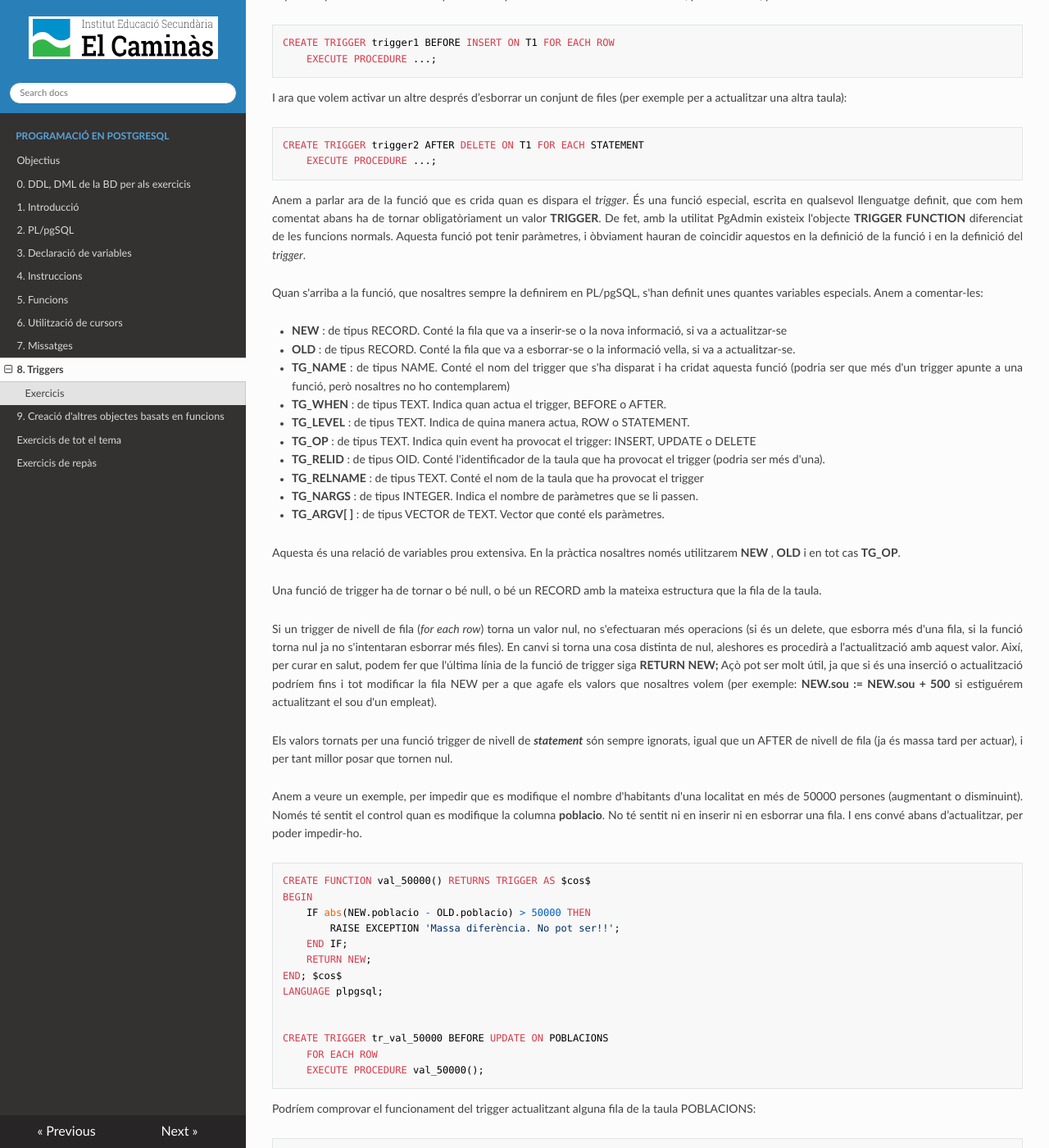
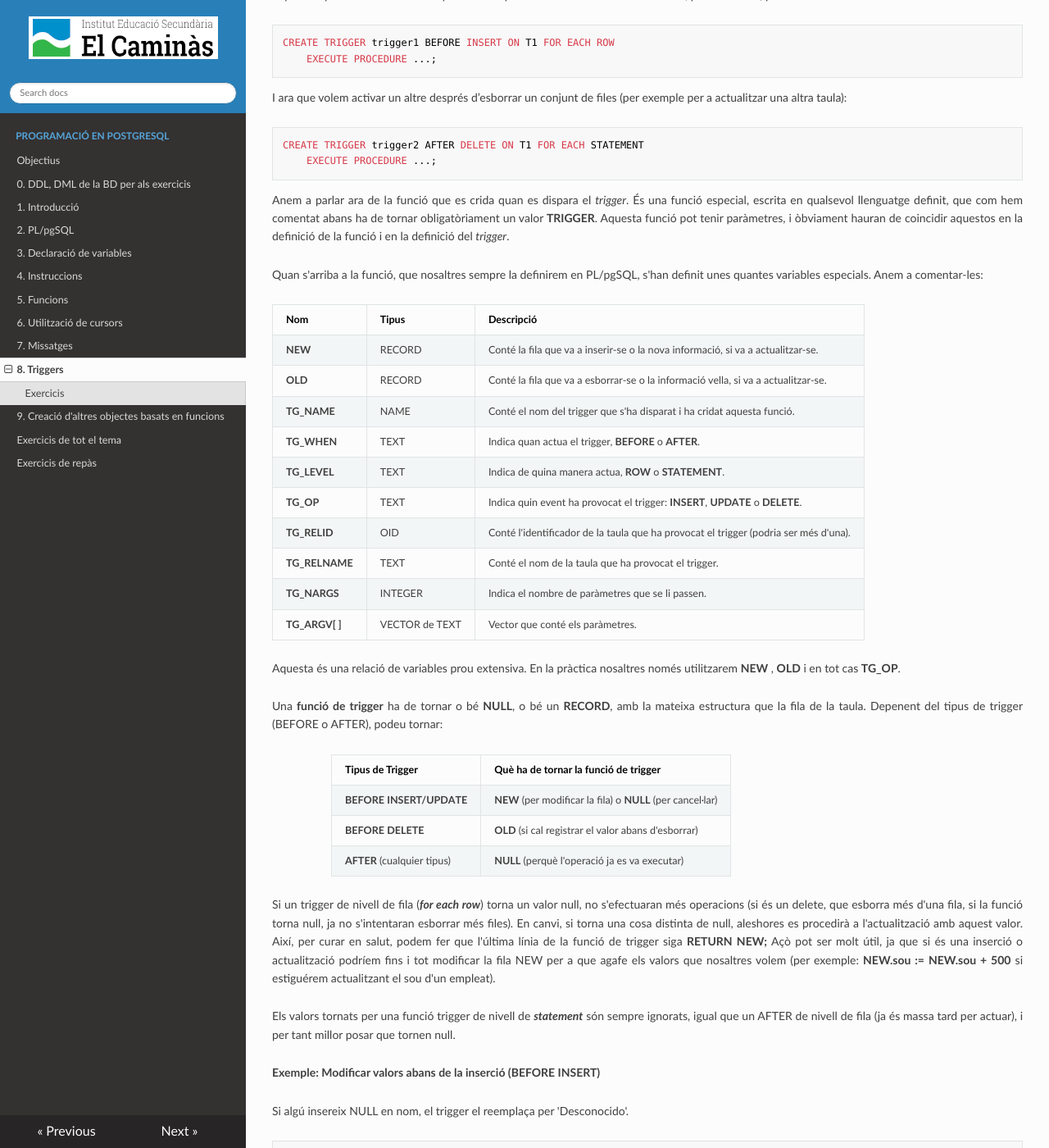
Before and after one commit to asalvadorc/BBDD_PostgrePLSQL, an MkDocs documentation site: the page built from docs/8_triggers.md, in a window 1280 px wide and 1400 px high, scrolled down 759 px. Shown: the whole window at 82% size. Built offline with MkDocs 1.6.1, drawn with Linux system fonts in a browser that asks for light colours; nearby versions of some CDN libraries; emoji names are drawn with the system emoji font; some of the changed text lies outside the part shown.

Commit message:
triggers

```diff
--- a/docs/8_triggers.md
+++ b/docs/8_triggers.md
@@ -48,45 +48,45 @@
 
 Anem a parlar ara de la funció que es crida quan es dispara el _trigger_. És
 una funció especial, escrita en qualsevol llenguatge definit, que com hem
-comentat abans ha de tornar obligatòriament un valor **TRIGGER**. De fet, amb
-la utilitat PgAdmin existeix l'objecte **TRIGGER FUNCTION** diferenciat de les
-funcions normals. Aquesta funció pot tenir paràmetres, i òbviament hauran de
-coincidir aquestos en la definició de la funció i en la definició del
-_trigger_.
+comentat abans ha de tornar obligatòriament un valor **TRIGGER**. Aquesta funció pot tenir paràmetres, i òbviament hauran de coincidir aquestos en la definició de la funció i en la definició del _trigger_.
 
 Quan s'arriba a la funció, que nosaltres sempre la definirem en PL/pgSQL,
 s'han definit unes quantes variables especials. Anem a comentar-les:
 
-  * **NEW** : de tipus RECORD. Conté la fila que va a inserir-se o la nova informació, si va a actualitzar-se
 
-  * **OLD** : de tipus RECORD. Conté la fila que va a esborrar-se o la informació vella, si va a actualitzar-se.
+| Nom           | Tipus       | Descripció |
+|--------------|------------|------------|
+| **NEW**      | RECORD     | Conté la fila que va a inserir-se o la nova informació, si va a actualitzar-se. |
+| **OLD**      | RECORD     | Conté la fila que va a esborrar-se o la informació vella, si va a actualitzar-se. |
+| **TG_NAME** | NAME     | Conté el nom del trigger que s'ha disparat i ha cridat aquesta funció. |
+| **TG_WHEN**  | TEXT       | Indica quan actua el trigger, **BEFORE** o **AFTER**. |
+| **TG_LEVEL** | TEXT       | Indica de quina manera actua, **ROW** o **STATEMENT**. |
+| **TG_OP**    | TEXT       | Indica quin event ha provocat el trigger: **INSERT**, **UPDATE** o **DELETE**. |
+| **TG_RELID** | OID        | Conté l'identificador de la taula que ha provocat el trigger (podria ser més d'una). |
+| **TG_RELNAME** | TEXT     | Conté el nom de la taula que ha provocat el trigger. |
+| **TG_NARGS**  | INTEGER   | Indica el nombre de paràmetres que se li passen. |
+| **TG_ARGV[ ]** | VECTOR de TEXT | Vector que conté els paràmetres. |
 
-  * **TG_NAME** : de tipus NAME. Conté el nom del trigger que s'ha disparat i ha cridat aquesta funció (podria ser que més d'un trigger apunte a una funció, però nosaltres no ho contemplarem)
-
-  * **TG_WHEN** : de tipus TEXT. Indica quan actua el trigger, BEFORE o AFTER.
-
-  * **TG_LEVEL** : de tipus TEXT. Indica de quina manera actua, ROW o STATEMENT.
-
-  * **TG_OP** : de tipus TEXT. Indica quin event ha provocat el trigger: INSERT, UPDATE o DELETE
-
-  * **TG_RELID** : de tipus OID. Conté l'identificador de la taula que ha provocat el trigger (podria ser més d'una).
-
-  * **TG_RELNAME** : de tipus TEXT. Conté el nom de la taula que ha provocat el trigger
-
-  * **TG_NARGS** : de tipus INTEGER. Indica el nombre de paràmetres que se li passen.
-
-  * **TG_ARGV[ ]** : de tipus VECTOR de TEXT. Vector que conté els paràmetres.
 
 Aquesta és una relació de variables prou extensiva. En la pràctica nosaltres
 només utilitzarem **NEW** , **OLD** i en tot cas **TG_OP**.
 
-Una funció de trigger ha de tornar o bé null, o bé un RECORD amb la mateixa
-estructura que la fila de la taula.
+Una **funció de trigger** ha de tornar o bé **NULL**, o bé un **RECORD**, amb la mateixa
+estructura que la fila de la taula. Depenent del tipus de trigger (BEFORE o AFTER), podeu tornar:
 
-Si un trigger de nivell de fila (_for each row_) torna un valor nul, no
+>>>| Tipus de Trigger           | Què ha de tornar la funció de trigger          |
+>>>|---------------------------|--------------------------------------------------|
+>>>| **BEFORE INSERT/UPDATE**    | **NEW** (per modificar la fila) o **NULL** (per cancel·lar) |
+>>>| **BEFORE DELETE**           | **OLD** (si cal registrar el valor abans d'esborrar) |
+>>>| **AFTER** (cualquier tipus)  | **NULL** (perquè l'operació ja es va executar) |
+
+
+
+
+Si un trigger de nivell de fila (**_for each row_**) torna un valor null, no
 s'efectuaran més operacions (si és un delete, que esborra més d'una fila, si
-la funció torna nul ja no s'intentaran esborrar més files). En canvi si torna
-una cosa distinta de nul, aleshores es procedirà a l'actualització amb aquest
+la funció torna null, ja no s'intentaran esborrar més files). En canvi, si torna
+una cosa distinta de null, aleshores es procedirà a l'actualització amb aquest
 valor. Així, per curar en salut, podem fer que l'última línia de la funció de
 trigger siga **RETURN NEW;** Açò pot ser molt útil, ja que si és una inserció
 o actualització podríem fins i tot modificar la fila NEW per a que agafe els
@@ -95,9 +95,55 @@
 
 Els valors tornats per una funció trigger de nivell de _**statement**_ són
 sempre ignorats, igual que un AFTER de nivell de fila (ja és massa tard per
-actuar), i per tant millor posar que tornen nul.
+actuar), i per tant millor posar que tornen null.
 
-Anem a veure un exemple, per impedir que es modifique el nombre d'habitants
+**Exemple: Modificar valors abans de la inserció (BEFORE INSERT)**
+
+
+Si algú insereix NULL en nom, el trigger el reemplaça per 'Desconocido'.
+
+        CREATE OR REPLACE FUNCTION evitar_nulos()
+        RETURNS TRIGGER AS $$
+        BEGIN
+            -- Si el campo nombre es NULL, se asigna un valor por defecto
+            IF NEW.nombre IS NULL THEN
+                NEW.nombre := 'Desconocido';
+            END IF;
+            RETURN NEW; -- Devuelve la fila modificada
+        END;
+        $$ LANGUAGE plpgsql;
+
+        CREATE TRIGGER trigger_evitar_nulos
+        BEFORE INSERT ON usuarios
+        FOR EACH ROW
+        EXECUTE FUNCTION evitar_nulos();
+
+
+**Exemple: Cancel·lar una inserció (BEFORE INSERT amb NULL)**
+
+Si el saldo és menor que 0, es cancel·la la inserció
+
+        CREATE OR REPLACE FUNCTION bloquear_insercion()
+        RETURNS TRIGGER AS $$
+        BEGIN
+            IF NEW.saldo < 0 THEN
+                RAISE EXCEPTION 'No se permiten saldos negativos';
+                RETURN NULL; -- Cancela la inserción
+            END IF;
+            RETURN NEW;
+        END;
+        $$ LANGUAGE plpgsql;
+
+        CREATE TRIGGER trigger_bloqueo
+        BEFORE INSERT ON cuentas
+        FOR EACH ROW
+        EXECUTE FUNCTION bloquear_insercion();
+
+______
+!!!Note  "Anem a veure uns altres **exemples** en la base de dades **geo_grup_9999x**:"
+
+
+**Exemple**: impedir que es modifique el nombre d'habitants
 d'una localitat en més de 50000 persones (augmentant o disminuint). Només té
 sentit el control quan es modifique la columna **poblacio**. No té sentit ni
 en inserir ni en esborrar una fila. I ens convé abans d’actualitzar, per poder
@@ -141,8 +187,8 @@
 
     ![](T7_8_2.png)
 
-Mirem un altre exemple: un trigger que actualitza automàticament el nombre
-d'instituts de la taula **PROVINCIES**(teniu la sentència de creació en la
+Mirem un altre **exemple**: un trigger que actualitza automàticament el nombre
+d'instituts de la taula **PROVINCIES** (teniu la sentència de creació en la
 pregunta 0 d'aquest tema) quan s'insereix o s'esborra un institut. Primer
 s'haurà de mirar la província de l'institut que s'està introduint o esborrant,
 i després s'incrementa o decrementa el nombre d'instituts de la província:
@@ -194,7 +240,7 @@
 
 ![](T7_8_4.png)
 
-Un últim exemple per a veure el de **FOR EACH STATEMENT**. Intentarem fer un
+Un últim **exemple** per a veure el de **FOR EACH STATEMENT**. Intentarem fer un
 trigger per a que actualitze la població de les províncies. Ara anem a
 plantejar-lo de manera que calcule una altra vegada el total de les
 poblacions. Per tant, segurament és millor calcular-ho quantes menys vegades
```
Also changed, not shown: docs/9_creaci_daltres_objectes_basats_en_funcions.md (+2 -3 lines).
